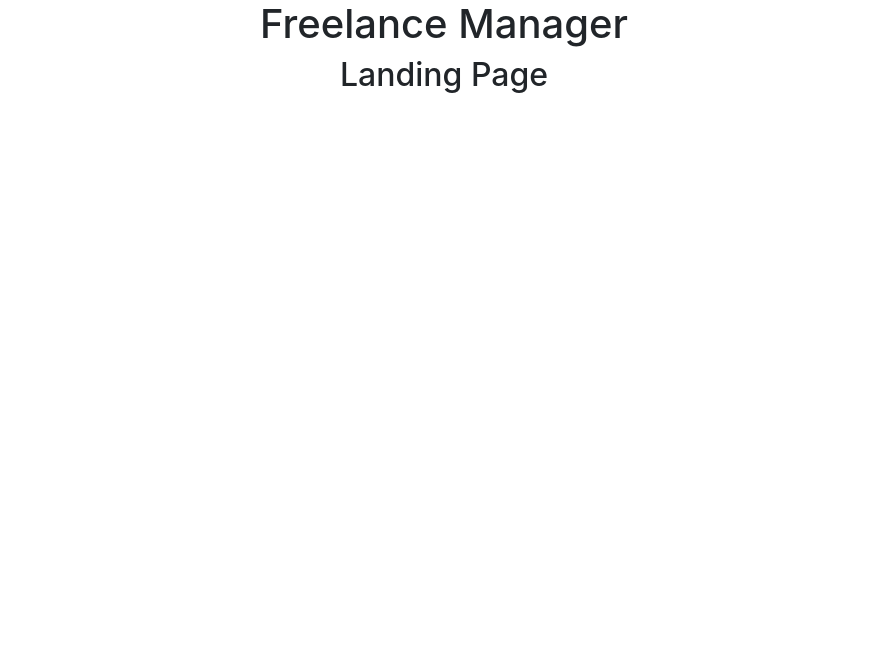
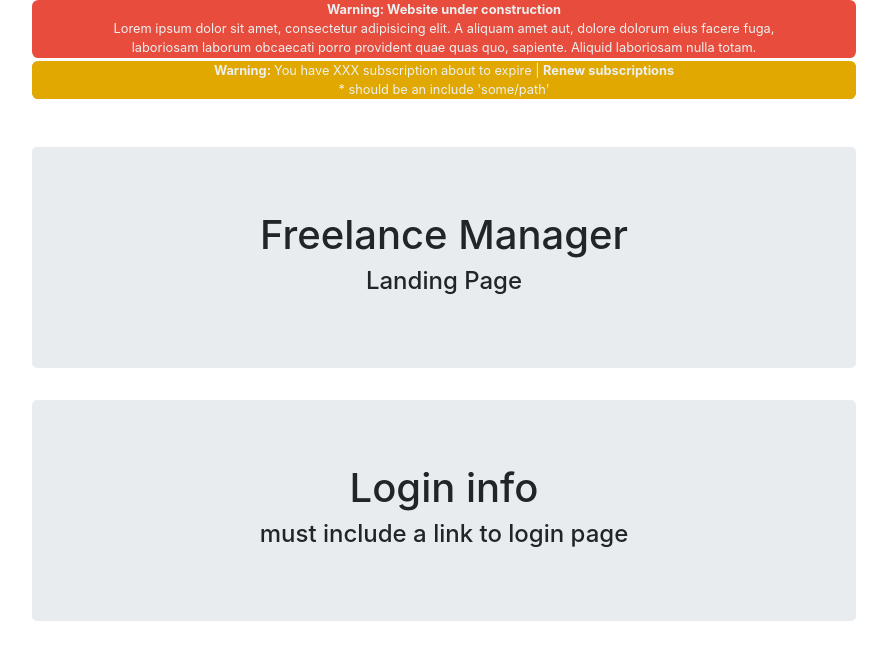
Before and after one commit to ionescuig/freelance-manager, a Django app: page / in a window 1280 px wide. Shown: the top 660 px of the page, without its empty margins (196-1083 px from the left). Run offline with Django 3.2, Linux system fonts and the light colour scheme; some libraries are stand-ins or nearby versions.

Commit message:
Added top messages: danger and warning

```diff
--- /dev/null
+++ b/src/static/css/danger-top.css
@@ -0,0 +1,8 @@
+.danger-top {
+    /*margin-top: -0.8rem;*/
+    background-color: #e74c3c;
+    border-radius: 0.5em;
+
+    color: #ecf0f1;
+    font-size: 0.8rem;
+}
--- /dev/null
+++ b/src/static/css/warning-top.css
@@ -0,0 +1,17 @@
+.warning-top {
+    margin-top: -0.8rem;
+    background-color: #E0A800;
+    border-radius: 0.5em;
+
+    color: #ecf0f1;
+    font-size: 0.8rem;
+}
+
+.warning-top a {
+    color: #ecf0f1;
+    font-weight: bold;
+}
+
+.warning-top a:hover {
+    color: yellow;
+}
--- a/src/templates/base.html
+++ b/src/templates/base.html
@@ -16,6 +16,8 @@
 
     <!-- Custom CSS -->
     <link rel="stylesheet" href="{% static 'css/nav.css' %}">
+    <link rel="stylesheet" href="{% static 'css/danger-top.css' %}">
+    <link rel="stylesheet" href="{% static 'css/warning-top.css' %}">
 
     <!-- Extra settings -->
     {% block head %}{% endblock %}
@@ -31,6 +33,8 @@
         <div class="row">
             <div class="col-md-8 mx-auto">
                 {% include 'snippets/nav.html' %}
+                {% include 'snippets/danger-top.html' %}
+                {% include 'snippets/warning-top.html' %}
 
                 {% block body %}
                     <h1>Freelance Manager</h1>
--- a/src/templates/landing.html
+++ b/src/templates/landing.html
@@ -7,7 +7,14 @@
 
 {% block body %}
     <div class="text-center">
-        <h1>Freelance Manager</h1>
-        <h2>Landing Page</h2>
+        <div class="jumbotron mt-5">
+            <h1>Freelance Manager</h1>
+            <h4>Landing Page</h4>
+        </div>
+
+        <div class="jumbotron">
+            <h1>Login info</h1>
+            <h4>must include a link to login page</h4>
+        </div>
     </div>
 {% endblock body %}
--- /dev/null
+++ b/src/templates/snippets/danger-top.html
@@ -0,0 +1,11 @@
+<!-- Important messages to all users. Ex: website under construction -->
+<div class="danger-top">
+    <div class="text-center">
+        <p>
+            <strong>Warning: Website under construction</strong>
+            <br>
+            Lorem ipsum dolor sit amet, consectetur adipisicing elit. A aliquam amet aut, dolore dolorum eius facere fuga,
+            <br>laboriosam laborum obcaecati porro provident quae quas quo, sapiente. Aliquid laboriosam nulla totam.
+        </p>
+    </div>
+</div>
--- a/src/templates/snippets/nav.html
+++ b/src/templates/snippets/nav.html
@@ -49,7 +49,6 @@
                         {% if user.is_staff %}
                             <a class="dropdown-item" href="/admin-panel" target="_blank">Admin Page</a>
                         {% endif %}
-                        <a class="dropdown-item" href="#">Update profile</a>
                         <a class="dropdown-item" href="{% url 'logout' %}">Logout</a>
                     </div>
                 </li>
--- /dev/null
+++ b/src/templates/snippets/warning-top.html
@@ -0,0 +1,8 @@
+<div class="warning-top">
+    <div class="warning-top text-center">
+        <p>
+            <strong>Warning: </strong>You have XXX subscription about to expire | <a href="#">Renew subscriptions</a>
+            <br>* should be an include 'some/path'
+        </p>
+    </div>
+</div>
```
